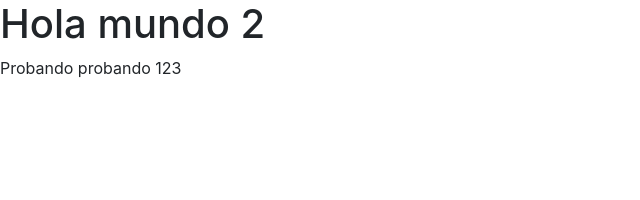
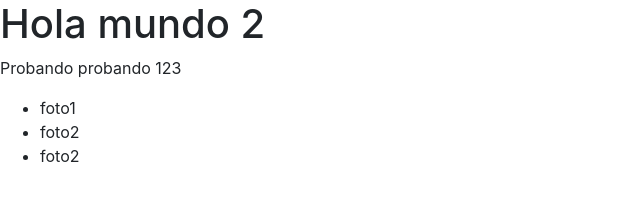
Before and after one commit to santiagoramon/git_clase_1, a plain HTML site: page Index.html in a window 1280 px wide. Shown: the whole page, without its empty margins (0-640 px from the left). Drawn offline with nearby package versions, Linux system fonts and the light colour scheme.

Commit message:
galeria fotos intento 1

```diff
--- a/Index.html
+++ b/Index.html
@@ -12,6 +12,12 @@
   <body>
     <h1>Hola mundo 2</h1>
     <p>Probando probando 123</p>
+    <ul>
+      <li>foto1</li>
+      <li>foto2</li>
+      <li>foto2</li>
+
+    </ul>
 
     <script src="https://code.jquery.com/jquery-3.3.1.slim.min.js" integrity="sha384-q8i/X+965DzO0rT7abK41JStQIAqVgRVzpbzo5smXKp4YfRvH+8abtTE1Pi6jizo" crossorigin="anonymous"></script>
     <script src="https://cdnjs.cloudflare.com/ajax/libs/popper.js/1.14.7/umd/popper.min.js" integrity="sha384-UO2eT0CpHqdSJQ6hJty5KVphtPhzWj9WO1clHTMGa3JDZwrnQq4sF86dIHNDz0W1" crossorigin="anonymous"></script>
```
